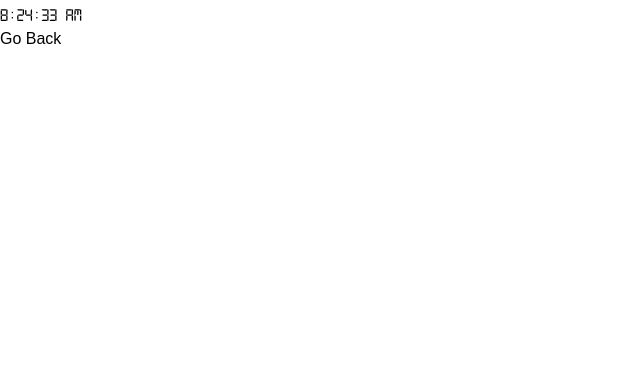
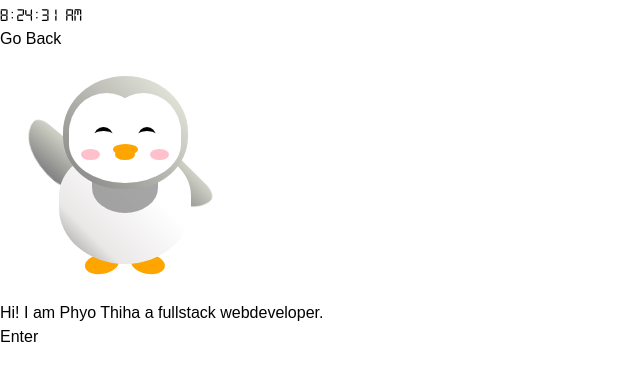
Before and after one commit to Dismal135/portfolio, a Next.js app: page /portfolio in a window 1280 px wide. Shown: the top 380 px of the page, without its empty margins (0-640 px from the left). Built offline with nearby package versions, Linux system fonts and the light colour scheme.

Commit message:
portfolio

```diff
--- a/src/app/clock.tsx
+++ b/src/app/clock.tsx
@@ -31,7 +31,7 @@ const Clock = () => {
     }, []);
 
     return (
-        <div className="custom-font">
+        <div className="custom-font bg-white p-2 rounded-lg text-sm">
             {date.hour}:{date.minutes}:{date.seconds} {isDay === 'Day' ? 'AM' : 'PM'}
         </div>
     )
--- a/src/app/globals.css
+++ b/src/app/globals.css
@@ -1,6 +1,14 @@
 @tailwind base;
 @tailwind components;
 @tailwind utilities;
+
+:root {
+  --background: #ffffff;
+  --foreground: #171717;
+  --penguin-face: white;
+  --penguin-picorna: orange;
+  --penguin-skin: gray;
+}
 
 body {
   font-family: Arial, Helvetica, sans-serif;
--- a/src/app/portfolio/page.tsx
+++ b/src/app/portfolio/page.tsx
@@ -1,5 +1,35 @@
+'use client'
+
+import { useState } from "react";
+import Penguin from "./penguin/penguin";
+import Image from "next/image";
+import profile from '../../../public/profile.png'
+
 export default function Portfolio () {
+    const [state, setState] = useState(true);
     return (
-        <div></div>
+        state ? (
+            <div className="flex justify-center items-center h-[100vh] bg-black text-white font-bold text-xl">
+            <div className="flex justify-center items-center">
+             <Penguin />
+             <div>
+             <h1>Hi! I am Phyo Thiha a fullstack webdeveloper.</h1>
+             <button onClick={()=> setState(!state)} className="bg-white p-2 rounded-lg text-sm hover:bg-gray-200 text-black">Enter</button>
+             </div>
+             </div>
+        </div>
+        ) :
+
+        <div className="flex flex-col gap-10 justify-center items-center h-[100vh] bg-black text-white font-bold">
+            <Image alt="profile" src={profile} className="rounded-[50%] border border-white w-[100px] h-[100px]" />
+            <div  className="w-[300px] flex flex-col gap-2">
+            <h1 className="font-normal">Name - Phyo Thiha</h1>
+            <h1>Frontend - <span className="font-normal">html, css, javascript, react, nextjs, tailwind, bootstrap, jquery etc...</span></h1>
+            <h1>Backend - <span className="font-normal">nodejs, expressjs, python, nextjs</span></h1>
+            <h1>Database - <span className="font-normal">sqlite, mysql, mongodb, either relational or document object model databases</span></h1>
+            <h1>Auth - <span className="font-normal">passportjs, authjs, etc...</span></h1>
+            <h1>Version control - <span className="font-normal">git, github</span></h1>
+            </div>
+        </div>
     )
 };
--- /dev/null
+++ b/src/app/portfolio/penguin/penguin.module.css
@@ -0,0 +1,214 @@
+.penguin {
+    width: 250px;
+    height: 250px;
+    z-index: 4;
+    position: relative;
+    transition: transform 1s ease-in-out 0ms;
+  }
+
+  .penguin * {
+    position: absolute;
+  }
+
+  .penguin:active {
+    transform: scale(1.5);
+    cursor: not-allowed;
+  }
+
+  .penguinHead {
+    width: 50%;
+    height: 45%;
+    background: linear-gradient(
+            45deg,
+            var(--penguin-skin),
+            rgb(239, 240, 228)
+    );
+    border-radius: 70% 70% 65% 65%;
+    top: 10%;
+    left: 25%;
+    z-index: 1;
+  }
+
+  .face {
+    width: 60%;
+    height: 70%;
+    background-color: var(--penguin-face);
+    border-radius: 70% 70% 60% 60%;
+    top: 15%;
+  }
+
+  .face.left {
+    left: 5%;
+  }
+
+  .face.right {
+    right: 5%;
+  }
+
+  .chin {
+    width: 90%;
+    height: 70%;
+    background-color: var(--penguin-face);
+    top: 25%;
+    left: 5%;
+    border-radius: 70% 70% 100% 100%;
+  }
+
+  .eye {
+    width: 15%;
+    height: 17%;
+    background-color: black;
+    top: 45%;
+    border-radius: 50%;
+  }
+
+  .eye.left {
+    left: 25%;
+  }
+
+  .eye.right {
+    right: 25%;
+  }
+
+  .eyelid {
+    width: 150%;
+    height: 100%;
+    background-color: var(--penguin-face);
+    top: 25%;
+    left: -23%;
+    border-radius: 50%;
+  }
+
+  .blush {
+    width: 15%;
+    height: 10%;
+    background-color: pink;
+    top: 65%;
+    border-radius: 50%;
+  }
+
+  .blush.left {
+    left: 15%;
+  }
+
+  .blush.right {
+    right: 15%;
+  }
+
+  .beak {
+    height: 10%;
+    background-color: var(--penguin-picorna);
+    border-radius: 50%;
+  }
+
+  .beak.top {
+    width: 20%;
+    top: 60%;
+    left: 40%;
+  }
+
+  .beak.bottom {
+    width: 16%;
+    top: 65%;
+    left: 42%;
+  }
+
+  .shirt {
+    font: bold 25px Helvetica, sans-serif;
+    top: 165px;
+    left: 127.5px;
+    z-index: 1;
+    color: #6a6969;
+  }
+
+  .shirt div {
+    font-weight:  initial;
+    top: 22.5px;
+    left: 12px;
+  }
+
+  .penguinBody {
+    width: 53%;
+    height: 45%;
+    background: linear-gradient(
+            45deg,
+            rgb(134, 133, 133) 0%,
+            rgb(234, 231, 231) 25%,
+            white 67%
+    );
+    border-radius: 80% 80% 100% 100%;
+    top: 40%;
+    left: 23.5%;
+  }
+
+  .penguinBody::before {
+    content: "";
+    position: absolute;
+    width: 50%;
+    height: 45%;
+    background-color: var(--penguin-skin);
+    top: 10%;
+    left: 25%;
+    border-radius: 0% 0% 100% 100%;
+    opacity: 70%;
+  }
+
+  .arm {
+    width: 30%;
+    height: 60%;
+    background: linear-gradient(
+            90deg,
+            var(--penguin-skin),
+            rgb(209, 210, 199)
+    );
+    border-radius: 30% 30% 30% 120%;
+    z-index: -1;
+  }
+
+  .arm.left {
+    top: 35%;
+    left: 5%;
+    transform-origin: top left;
+    transform: rotate(130deg) scaleX(-1);
+    animation: 3s linear infinite wave;
+  }
+
+  .arm.right {
+    top: 0%;
+    right: -5%;
+    transform: rotate(-45deg);
+  }
+
+  @keyframes wave {
+    10% {
+        transform: rotate(110deg) scaleX(-1);
+    }
+    20% {
+        transform: rotate(130deg) scaleX(-1);
+    }
+    30% {
+        transform: rotate(110deg) scaleX(-1);
+    }
+    40% {
+        transform: rotate(130deg) scaleX(-1);
+    }
+  }
+
+  .foot {
+    width:  15%;
+    height: 30%;
+    background-color: var(--penguin-picorna);
+    top: 85%;
+    border-radius: 50%;
+    z-index: -1;
+  }
+
+  .foot.left {
+    left: 25%;
+    transform: rotate(80deg);
+  }
+
+  .foot.right {
+    right: 25%;
+    transform: rotate(-80deg);
+  }
--- /dev/null
+++ b/src/app/portfolio/penguin/penguin.tsx
@@ -0,0 +1,33 @@
+import styles from "../penguin/penguin.module.css"
+
+const Penguin = () => {
+    return (
+        <div className={`${styles.penguin}`}>
+            <div className={styles.penguinHead}>
+                <div className={`${styles.face} ${styles.left}`}></div>
+                <div className={`${styles.face} ${styles.right}`}></div>
+                <div className={styles.chin}></div>
+                <div className={`${styles.eye} ${styles.left}`}>
+                    <div className={styles.eyelid}></div>
+                </div>
+                <div className={`${styles.eye} ${styles.right}`}>
+                    <div className={styles.eyelid}></div>
+                </div>
+                <div className={`${styles.blush} ${styles.left}`}></div>
+                <div className={`${styles.blush} ${styles.right}`}></div>
+                <div className={`${styles.beak} ${styles.top}`}></div>
+                <div className={`${styles.beak} ${styles.bottom}`}></div>
+            </div>
+            <div className={styles.shirt}>
+            </div>
+            <div className={styles.penguinBody}>
+                <div className={`${styles.arm} ${styles.left}`}></div>
+                <div className={`${styles.arm} ${styles.right}`}></div>
+                <div className={`${styles.foot} ${styles.left}`}></div>
+                <div className={`${styles.foot} ${styles.right}`}></div>
+            </div>
+        </div>
+    );
+};
+
+export default Penguin;
```
Also changed, not shown: src/app/city.css (+7 -1 lines), public/profile.png (added).
